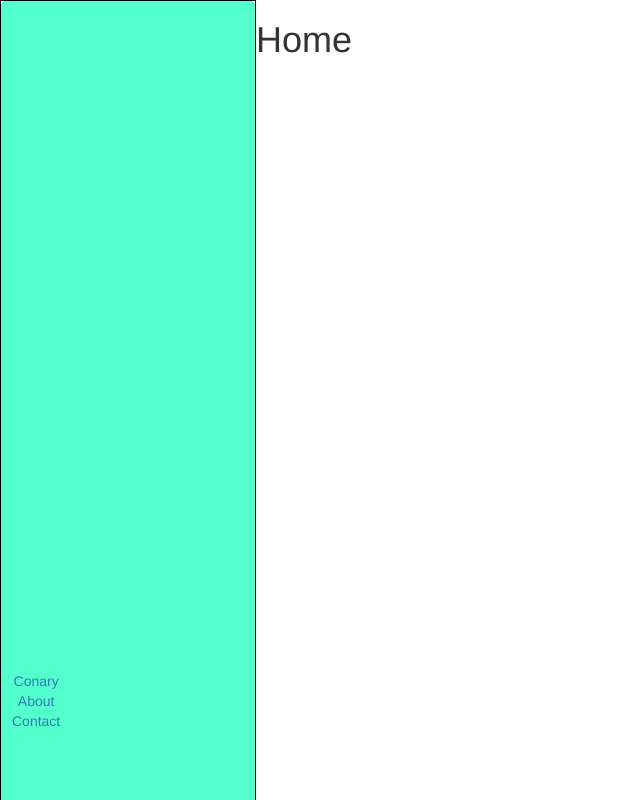
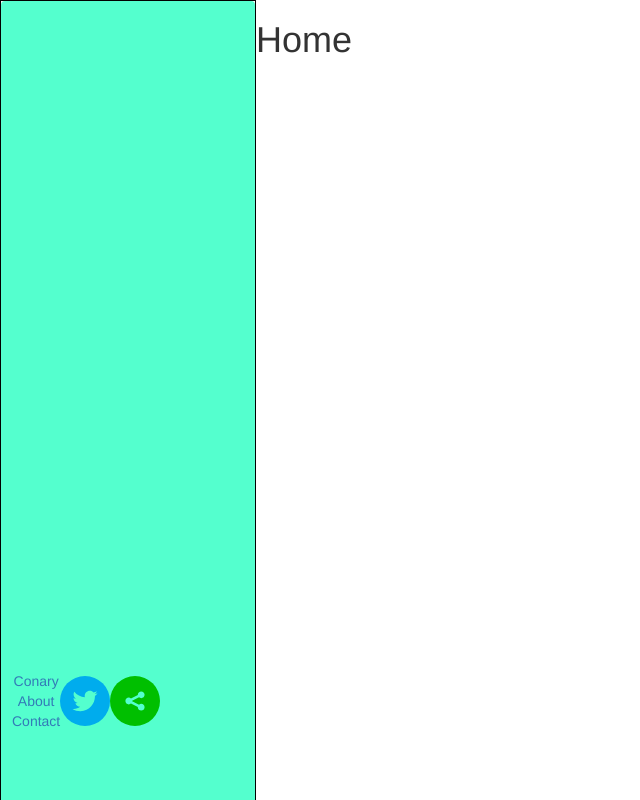
Before and after one commit to aurelions/NewPortfolio, a React (Create React App) app in the folder my_folio/: page / in a window 1280 px wide. Shown: the top 800 px of the page, without its empty margins (0-640 px from the left). Built offline with nearby package versions, Linux system fonts and the light colour scheme.

Commit message:
created Stars page

```diff
--- a/my_folio/package.json
+++ b/my_folio/package.json
@@ -11,6 +11,7 @@
     "react-bootstrap": "^1.5.0",
     "react-dom": "^17.0.1",
     "react-scripts": "4.0.2",
+    "react-social-icons": "^4.1.0",
     "web-vitals": "^1.0.1"
   },
   "scripts": {
--- a/my_folio/src/components/Navigation.js
+++ b/my_folio/src/components/Navigation.js
@@ -1,6 +1,7 @@
 import React from 'react';
 import {NavLink} from 'react-router-dom';
-import {Navbar,Nav} from 'react-bootstrap'
+import {Navbar,Nav} from 'react-bootstrap';
+import {SocialIcon} from 'react-social-icons';
 
 
 
@@ -24,8 +25,12 @@ return(
                     Contact
                 </NavLink>
             </Nav>
+       <div className="icons">
+                <SocialIcon url="https://twitter.com/kenzo_dev" target="_blank"/>
+                <SocialIcon/>
+       </div>
+    </Navbar>
 
-    </Navbar>
     </div>
 
 )
--- a/my_folio/src/components/styles.css
+++ b/my_folio/src/components/styles.css
@@ -29,5 +29,12 @@
     border: 1px solid black;
     display: flex;
     flex-direction: column;
+    justify-content: center;
     width: 20%;
+
 }
+
+.icons{
+    display: inline-flex;
+}
+/****************************BACKGROUND*******************************************/
```
Also changed, not shown: my_folio/src/components/Stars_bg.js (added, +11 -0 lines), 1 other file (tests, documents, lock files or other folders).
